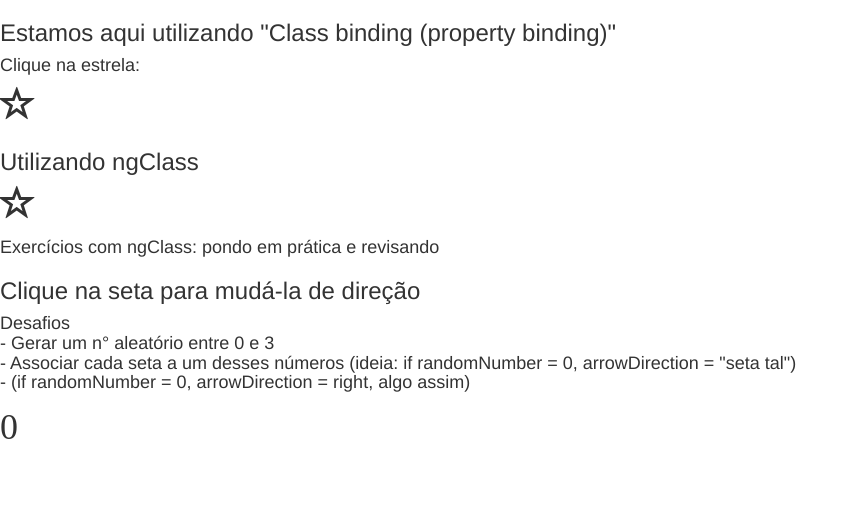
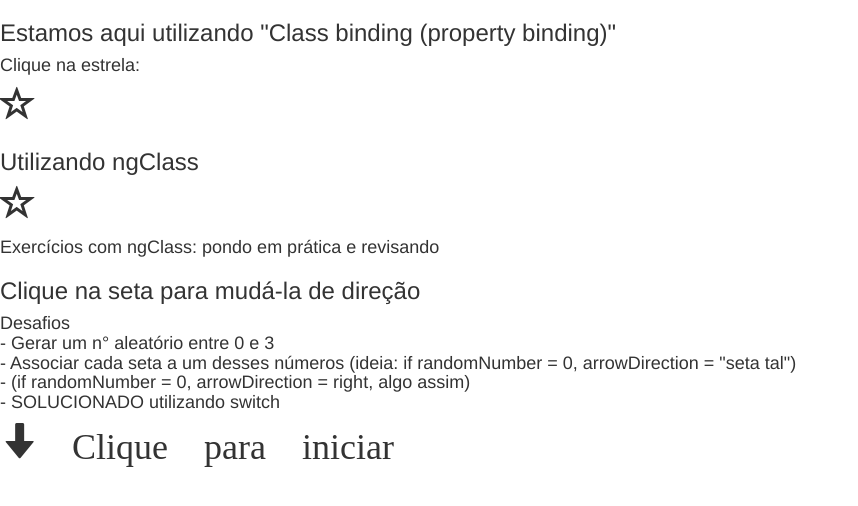
Before and after one commit to DevCaioSouza/Curso-Loiane-Angular, an Angular app in the folder diretivas/: page / in a window 1280 px wide. Shown: the top 506 px of the page, without its empty margins (0-858 px from the left). Built offline with nearby package versions, Linux system fonts and the light colour scheme.

Commit message:
ng class aula #29

```diff
--- a/diretivas/src/app/diretiva-ng-class/diretiva-ng-class.component.html
+++ b/diretivas/src/app/diretiva-ng-class/diretiva-ng-class.component.html
@@ -26,8 +26,15 @@
   <h4>Desafios <br> - Gerar um n° aleatório entre 0 e 3
     <br> - Associar cada seta a um desses números  (ideia: if randomNumber = 0, arrowDirection = "seta tal")
     <br> - (if randomNumber = 0, arrowDirection = right, algo assim)
+    <br> - SOLUCIONADO utilizando switch
   </h4>
   <i class="glyphicon"
+  [ngClass]="{
+    'glyphicon-arrow-left' : randomNumber,
+    'glyphicon-arrow-up' : randomNumber[1],
+    'glyphicon-arrow-right' : randomNumber[2],
+    'glyphicon-arrow-down' : randomNumber[3]
+  }"
   (click)="onArrowClicked()"
   >
   {{randomNumber}}
--- a/diretivas/src/app/diretiva-ng-class/diretiva-ng-class.component.ts
+++ b/diretivas/src/app/diretiva-ng-class/diretiva-ng-class.component.ts
@@ -8,7 +8,7 @@ import { Component } from '@angular/core';
 export class DiretivaNgClassComponent {
 
   meuFavorito: boolean = false;
-  randomNumber: number = 0;
+  randomNumber: string = 'Clique para iniciar';
   arrowDirection: string = "";
 
   onClickOnStar(){
@@ -17,18 +17,18 @@ export class DiretivaNgClassComponent {
 
   onArrowClicked(){
 
-    this.randomNumber = Math.floor((Math.random() * 4));
+    this.randomNumber = Math.floor((Math.random() * 4)).toString()
 
     console.log(this.randomNumber)
 
     switch (this.randomNumber){
-      case 0: this.arrowDirection = "left";
+      case '0': this.arrowDirection = "left";
         break;
-      case 1: this.arrowDirection = "up";
+      case '1': this.arrowDirection = "up";
         break;
-      case 2: this.arrowDirection = "right";
+      case '2': this.arrowDirection = "right";
         break;
-      case 3: this.arrowDirection = "down";
+      case '3': this.arrowDirection = "down";
         break
     }
 
```
